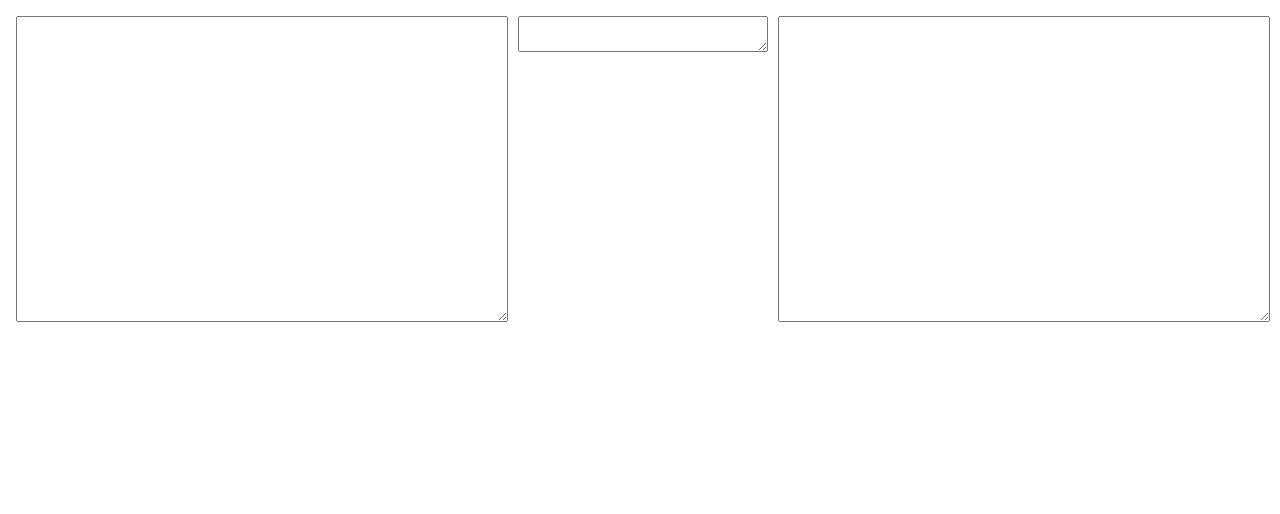
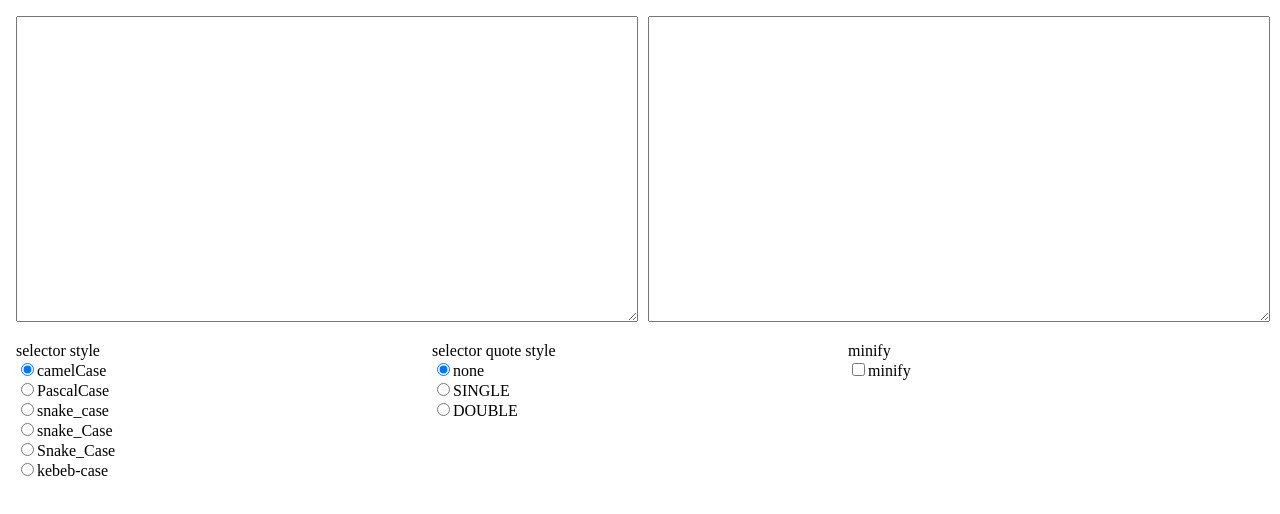
Before and after one commit to colman423/css-to-jss, a React (Create React App) app: page / in a window 1280 px wide. Shown: the top 514 px of the page. Built offline with nearby package versions, Linux system fonts and the light colour scheme.

Commit message:
option panel

```diff
--- a/package.json
+++ b/package.json
@@ -7,6 +7,7 @@
     "@testing-library/react": "^9.3.2",
     "@testing-library/user-event": "^7.1.2",
     "css": "^2.2.4",
+    "lodash": "^4.17.15",
     "react": "^16.13.0",
     "react-dom": "^16.13.0",
     "react-jss": "^10.0.4",
--- /dev/null
+++ b/src/components/CheckboxOptions.js
@@ -0,0 +1,34 @@
+import React, { useCallback, Fragment } from 'react';
+import { createUseStyles } from 'react-jss'
+import { NAMING_STYLE, QUOTE } from '../css-to-jss/constant';
+import { merge } from 'lodash';
+
+const useStyles = createUseStyles({
+  root: {
+    display: 'flex'
+  },
+  item: {
+    flex: '1 1'
+  },
+})
+
+
+function CheckboxOptions({ className, title, label, value, onChange, ...props }) {
+
+  return (
+    <div className={className}>
+      <div>{title}</div>
+      <label>
+        <input
+          type="checkbox"
+          value={value}
+          checked={value}
+          onChange={onChange}
+        />
+        {label || title}
+      </label>
+    </div>
+  )
+}
+
+export default CheckboxOptions;
--- a/src/components/JssOutputPanel.js
+++ b/src/components/JssOutputPanel.js
@@ -19,6 +19,7 @@ function JssOutputPanel({value, onChange, ...props}) {
     <textarea
       className={classes.textarea}
       value={value}
+      readOnly
       {...props}
     >
     </textarea>
--- a/src/components/OptionPanel.js
+++ b/src/components/OptionPanel.js
@@ -1,22 +1,80 @@
-import React from 'react';
+import React, { useCallback } from 'react';
 import { createUseStyles } from 'react-jss'
+import { NAMING_STYLE, QUOTE } from '../css-to-jss/constant';
+import { merge } from 'lodash';
+import RadioOptions from './RadioOptions';
+import CheckboxOptions from './CheckboxOptions';
 
 const useStyles = createUseStyles({
   root: {
+    display: 'flex'
   },
-  textarea: {
-    width: "100%"
-  }
+  item: {
+    flex: '1 1'
+  },
 })
 
 
-function OptionPanel(props) {
+function OptionPanel({ options, onChange, ...props }) {
+  console.log("OptionPanel", options)
   const classes = useStyles()
+
+  const handleChange = useCallback((changeData) => {
+    onChange(
+      merge(
+        {},
+        options,
+        changeData
+      )
+    )
+  }, [options, onChange])
+
+  const handleMinifyChange = useCallback(e => {
+    handleChange({
+      minify: e.target.checked
+    })
+  }, [handleChange])
+  const handleSelectorStyleChange = useCallback((e) => {
+    handleChange({
+      selector: {
+        style: e.target.value
+      }
+    })
+  }, [handleChange])
+
+  const handleQuoteChange = useCallback((e) => {
+    handleChange({
+      quote: e.target.value
+    })
+  }, [handleChange])
+
   return (
     <div className={classes.root}>
-      <textarea className={classes.textarea}>
-        {props.css}
-      </textarea>
+
+      <RadioOptions
+        className={classes.item}
+        title="selector style"
+        optionList={NAMING_STYLE}
+        value={options.selector.style}
+        onChange={handleSelectorStyleChange}
+      />
+
+      <RadioOptions
+        className={classes.item}
+        title="selector quote style"
+        optionList={QUOTE}
+        value={options.quote}
+        onChange={handleQuoteChange}
+      />
+
+      <CheckboxOptions
+        className={classes.item}
+        title="minify"
+        label="minify"
+        value={options.minify}
+        onChange={handleMinifyChange}
+      />
+
     </div>
   )
 }
--- /dev/null
+++ b/src/components/RadioOptions.js
@@ -0,0 +1,41 @@
+import React, { useCallback, Fragment } from 'react';
+import { createUseStyles } from 'react-jss'
+import { NAMING_STYLE, QUOTE } from '../css-to-jss/constant';
+import { merge } from 'lodash';
+
+const useStyles = createUseStyles({
+  root: {
+    display: 'flex'
+  },
+  item: {
+    flex: '1 1'
+  },
+})
+
+
+function RadioOptions({ className, title, optionList, value, onChange, ...props }) {
+
+  return (
+    <div className={className}>
+      <div>{title}</div>
+      {
+        Object.values(optionList).map(item => (
+          <Fragment key={item}>
+            <label>
+              <input
+                type="radio"
+                value={item}
+                checked={value === item}
+                onChange={onChange}
+              />
+              {item}
+            </label>
+            <br />
+          </Fragment>
+        ))
+      }
+    </div>
+  )
+}
+
+export default RadioOptions;
--- a/src/containers/App.js
+++ b/src/containers/App.js
@@ -8,19 +8,19 @@ import { defaultOptions } from '../css-to-jss/constant';
 import { createUseStyles } from 'react-jss'
 
 const useStyles = createUseStyles({
-  root: {
+  frame: {
     display: "flex",
   },
   cssInputPanel: {
-    flex: "1 1 40%",
+    flex: "1 1 50%",
     padding: 8
   },
   optionPanel: {
-    flex: "1 1 20%",
+    flex: "1 1 100%",
     padding: 8
   },
   jssOutputPanel: {
-    flex: "1 1 40%",
+    flex: "1 1 50%",
     padding: 8
   }
 })
@@ -46,17 +46,12 @@ function App() {
   }, [cssInput, options])
 
   return (
-    <div className={classes.root}>
+    <>
+      <div className={classes.frame}>
         <div className={classes.cssInputPanel}>
           <CssInputPanel
             value={cssInput}
             onChange={setCssInput}
-        />
-      </div>
-      <div className={classes.optionPanel}>
-        <OptionPanel
-          option={options}
-          onChange={setOptions}
           />
         </div>
         <div className={classes.jssOutputPanel}>
@@ -65,6 +60,15 @@ function App() {
           />
         </div>
       </div>
+      <div className={classes.frame}>
+        <div className={classes.optionPanel}>
+          <OptionPanel
+            options={options}
+            onChange={setOptions}
+          />
+        </div>
+      </div>
+    </>
   )
 }
 
```
Lines whose indentation alone changed are shown as unchanged.
